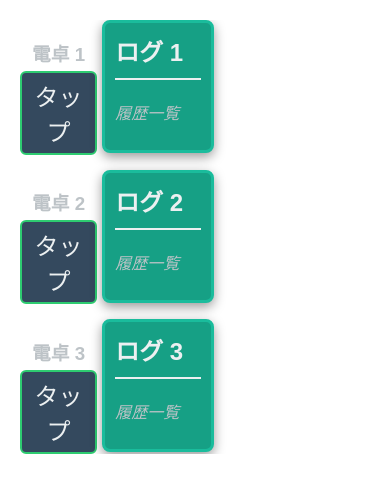
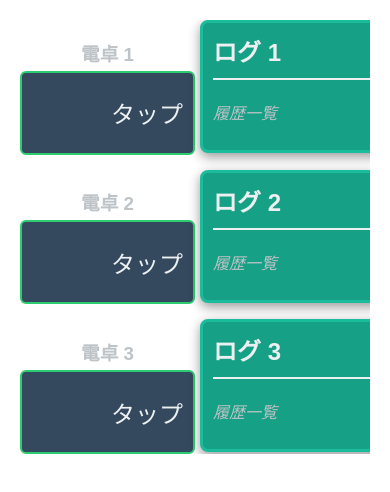
Before and after one commit to komugiR/nextjs-calculator-ui, a Next.js app: page / in a window 390 px wide. Shown: the top 492 px of the page. Built offline with nearby package versions, Linux system fonts and the light colour scheme.

Commit message:
なおってほしい

```diff
--- a/app/globals.css
+++ b/app/globals.css
@@ -275,9 +275,9 @@ body {
 
   /* --- 全体コンテナの修正: 2列折り返しを適用 --- */
   .calculators-and-logs-container {
-    flex-direction: row;
-    flex-wrap: wrap; /* ★折り返しを有効化★ */
-    justify-content: flex-start;
+    flex-direction: column;
+    flex-wrap: nowrap;
+    justify-content: center;
 
     gap: 15px;
     width: 100%;
@@ -286,7 +286,7 @@ body {
 
   /* --- 個々のセットの修正 (2列に配置) --- */
   .calculator-set {
-    width: 49%; /* ★ 2つ並んでも画面に収まるように設定 ★ */
+    width: 100%;
     max-width: none;
 
     flex-direction: row; /* 横並びは維持 */
@@ -297,13 +297,13 @@ body {
 
   /* --- 個々の要素の幅設定 --- */
   .calc-input-set {
-    width: 45%; /* セット幅の45% */
+    width: 50%; /* セット幅の45% */
     max-width: none;
     flex-shrink: 0;
   }
 
   .log-display-panel {
-    width: 50%; /* セット幅の50% */
+    width: 45%; /* セット幅の50% */
     max-width: none;
     flex-shrink: 0;
     max-height: 150px; /* 高さを制限して縦長を防ぐ */
```
